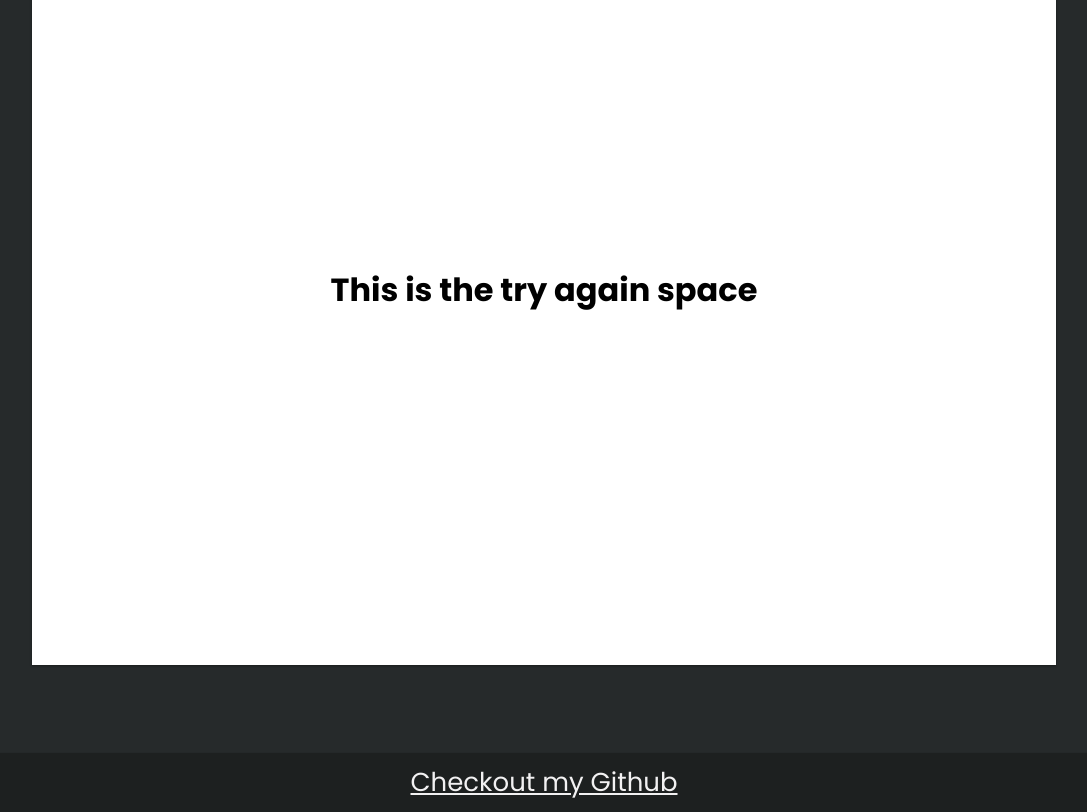
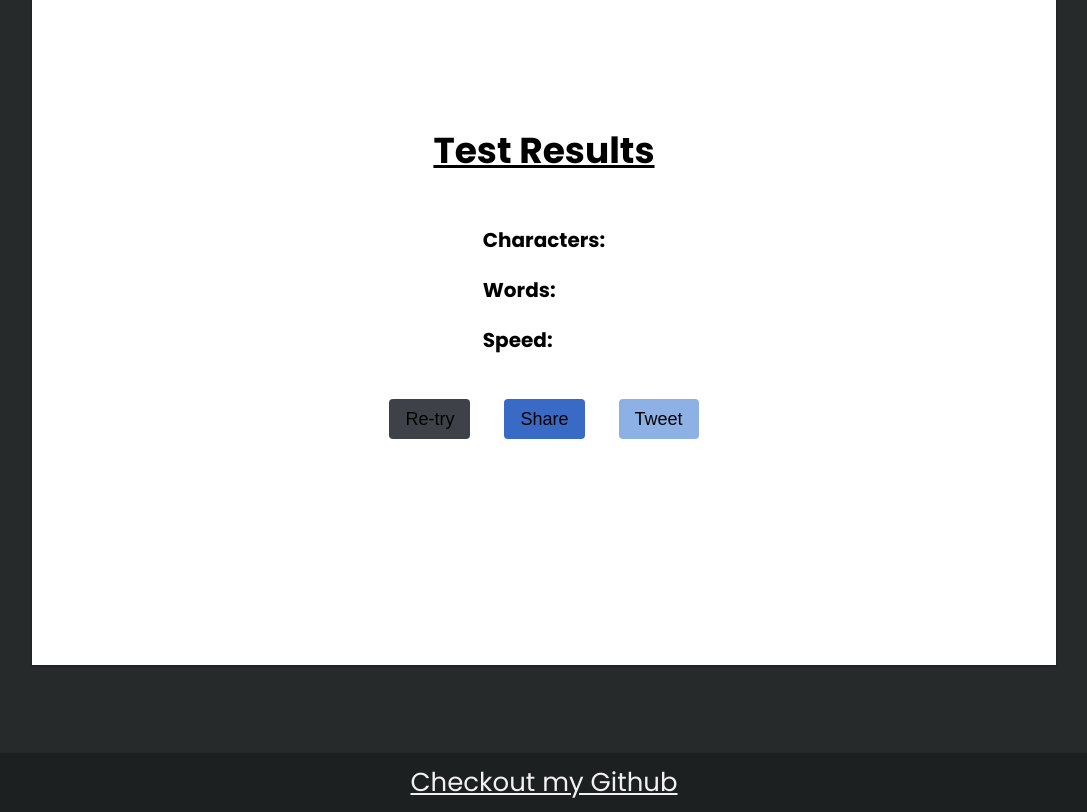
Before and after one commit to KishorekumarBS/Flashtype, a React (Create React App) app: page / in a window 1280 px wide. Shown: the part 1120-1932 px from the top of the page, without its empty margins (96-1183 px from the left). Built offline with nearby package versions, Linux system fonts and the light colour scheme.

Commit message:
Added testcontainer, and tryagain

```diff
--- a/src/components/TestContainer/TestContainer.jsx
+++ b/src/components/TestContainer/TestContainer.jsx
@@ -1,11 +1,12 @@
 import React from "react";
 import "./TestContainer.css";
+import TryAgain from "../Tryagain/Tryagain";
 
 export default function TestContainer({ words, characters, wpm }) {
   return (
     <div className="test-container">
       <div className="try-again-cont">
-        <h1>This is the try again space</h1>
+        <TryAgain />
       </div>
     </div>
   );
--- /dev/null
+++ b/src/components/Tryagain/Tryagain.css
@@ -0,0 +1,62 @@
+.try-again-container {
+  display: flex;
+  flex-direction: column;
+  justify-content: center;
+  align-items: center;
+}
+
+.try-again-container > h1 {
+  text-decoration: underline;
+  margin: 0;
+  font-size: 36px;
+  margin-bottom: 20px;
+}
+
+.result-container {
+  font-size: 20px;
+  margin: 7px;
+}
+
+.end-buttons {
+  position: relative;
+  margin: 17px;
+  border: none;
+  border-radius: 4px;
+  min-width: 64px;
+  padding: 2px 16px;
+  vertical-align: middle;
+  text-align: center;
+  columns: white;
+  font-size: 18px;
+  font-weight: 500;
+  line-height: 36px;
+  cursor: pointer;
+  transition: background-color 0.2s;
+}
+
+.start-again-btn {
+  background-color: #3e4248;
+}
+
+.start-again-btn:hover,
+.start-again-btn:focus {
+  background-color: #808080;
+}
+
+.share-btn {
+  background-color: #396ac6;
+}
+
+.share-btn:hover,
+.share-btn:focus {
+  background-color: #1da1f2;
+}
+
+.tweet-btn {
+  background-color: #8db0e5;
+}
+
+.tweet-btn:hover,
+.tweet-btn:focus {
+  background-color: #719be0;
+}
--- /dev/null
+++ b/src/components/Tryagain/Tryagain.jsx
@@ -0,0 +1,50 @@
+import React from "react";
+import "./Tryagain.css";
+
+export default function TryAgain({ words, characters, wpm }) {
+  const url = "kishorekumarbs.com";
+  return (
+    <div className="try-again-container">
+      <h1>Test Results</h1>
+      <div className="result-container">
+        <p>
+          <b>Characters:</b> {characters}
+        </p>
+        <p>
+          <b>Words:</b> {words}
+        </p>
+        <p>
+          <b>Speed:</b> {wpm}
+        </p>
+      </div>
+      <div>
+        <button className="end-buttons start-again-btn">Re-try</button>
+        <button
+          className="end-buttons share-btn"
+          onClick={() => {
+            window.open(
+              "https://www.facebook.com/sharer/sharer.php?u=" + url,
+              "facebook-share-dialog",
+              "width=800,height=600"
+            );
+          }}
+        >
+          Share
+        </button>
+        <button
+          onClick={() =>
+            window.open(
+              "https://twitter.com/intent/tweet?text=Check%20this%20out%20" +
+                url,
+              "Twitter",
+              "width=800,height=600"
+            )
+          }
+          className="end-buttons tweet-btn"
+        >
+          Tweet
+        </button>
+      </div>
+    </div>
+  );
+}
```
